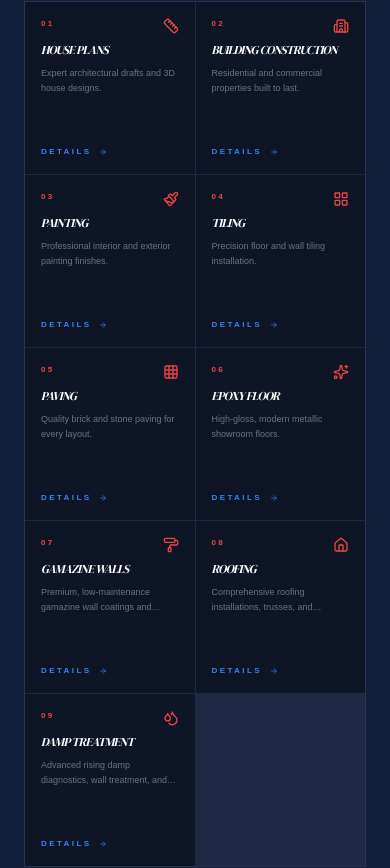
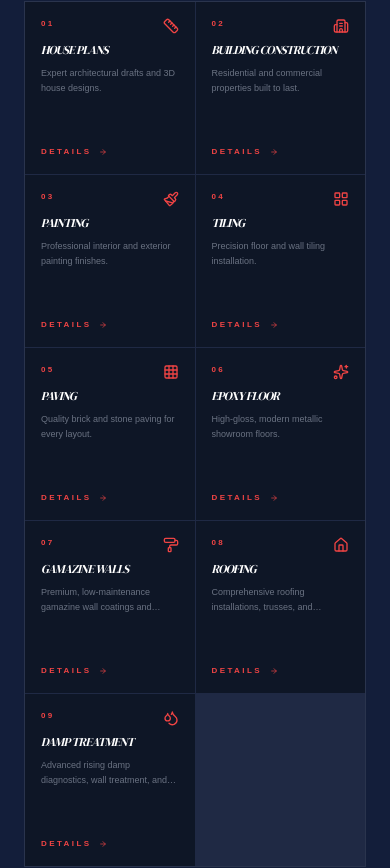
Before and after one commit to Sinclairkam/khahlulambulazi, a React (Vite) app: page / in a window 390 px wide. Shown: the part 1797-2665 px from the top of the page. Built offline with nearby package versions, Linux system fonts and the light colour scheme.

Commit message:
Update HomePage.tsx (Red colors)

```diff
--- a/src/pages/HomePage.tsx
+++ b/src/pages/HomePage.tsx
@@ -111,7 +111,7 @@ export default function HomePage() {
                     <h3 className="text-xs sm:text-xl md:text-2xl text-white group-hover:translate-x-2 transition-transform duration-500 uppercase tracking-tighter font-serif italic line-clamp-2 sm:line-clamp-none">{service.title}</h3>
                     <p className="text-gray-500 text-[9px] sm:text-[10px] md:text-sm leading-relaxed font-light line-clamp-2 md:line-clamp-none">{service.tagline}</p>
                   </div>
-                  <div className="flex items-center gap-2 sm:gap-3 text-brand-sky text-[8px] md:text-[9px] font-bold uppercase tracking-[0.3em] pt-2 sm:pt-4 md:pt-8 whitespace-nowrap">
+                  <div className="flex items-center gap-2 sm:gap-3 text-brand-coral text-[8px] md:text-[9px] font-bold uppercase tracking-[0.3em] pt-2 sm:pt-4 md:pt-8 whitespace-nowrap">
                     DETAILS <ArrowRight className="w-2 h-2 sm:w-3 sm:h-3 transition-transform group-hover:translate-x-2" />
                   </div>
                 </Link>
@@ -204,7 +204,7 @@ export default function HomePage() {
                   <p className="text-gray-500 text-sm font-light leading-relaxed mb-10 line-clamp-2 grow">
                     {project.description}
                   </p>
-                  <div className="flex items-center text-brand-sky text-[10px] font-bold uppercase tracking-widest group/btn border-t border-white/5 pt-8 mt-auto">
+                  <div className="flex items-center text-brand-coral hover:text-brand-coral/80 transition-colors text-[10px] font-bold uppercase tracking-widest group/btn border-t border-white/5 pt-8 mt-auto">
                     VIEW CASE STUDY
                     <ArrowRight className="ml-4 w-4 h-4 transition-transform group-hover/btn:translate-x-3" />
                   </div>
@@ -370,7 +370,7 @@ export default function HomePage() {
 
                 {/* Content Section */}
                 <div className="space-y-4 mb-8 pr-12">
-                  <span className="text-brand-sky text-xs font-bold uppercase tracking-[0.4em] block">
+                  <span className="text-brand-coral text-xs font-bold uppercase tracking-[0.4em] block">
                     {selectedProject.category}
                   </span>
                   <h2 className="text-2xl sm:text-3xl md:text-4xl text-white font-serif uppercase tracking-tight leading-tight">
@@ -407,7 +407,7 @@ export default function HomePage() {
                 {/* Close Button */}
                 <button
                   onClick={() => setSelectedProject(null)}
-                  className="absolute top-4 right-4 z-35 bg-brand-dark-navy/80 hover:bg-brand-coral border border-white/10 hover:border-transparent text-white p-2.5 transition-all outline-none cursor-pointer"
+                  className="absolute top-4 right-4 z-50 bg-brand-dark-navy/80 hover:bg-brand-coral border border-white/10 hover:border-transparent text-white p-2.5 transition-all outline-none cursor-pointer"
                   aria-label="Close details"
                 >
                   <X className="w-5 h-5" />
```
